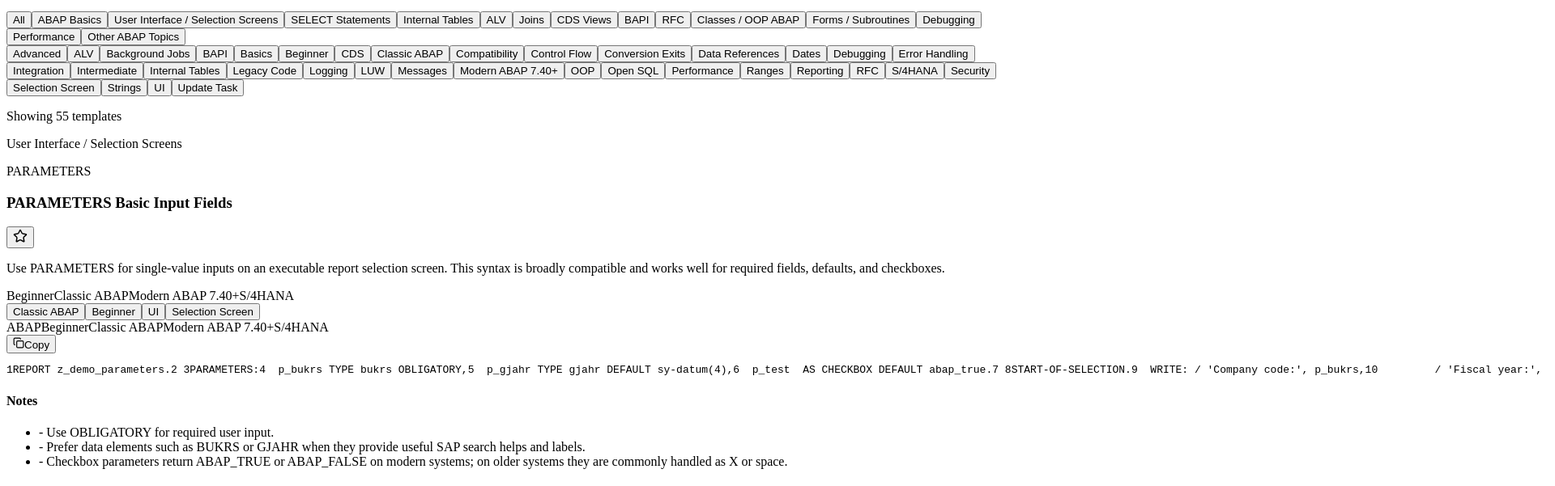
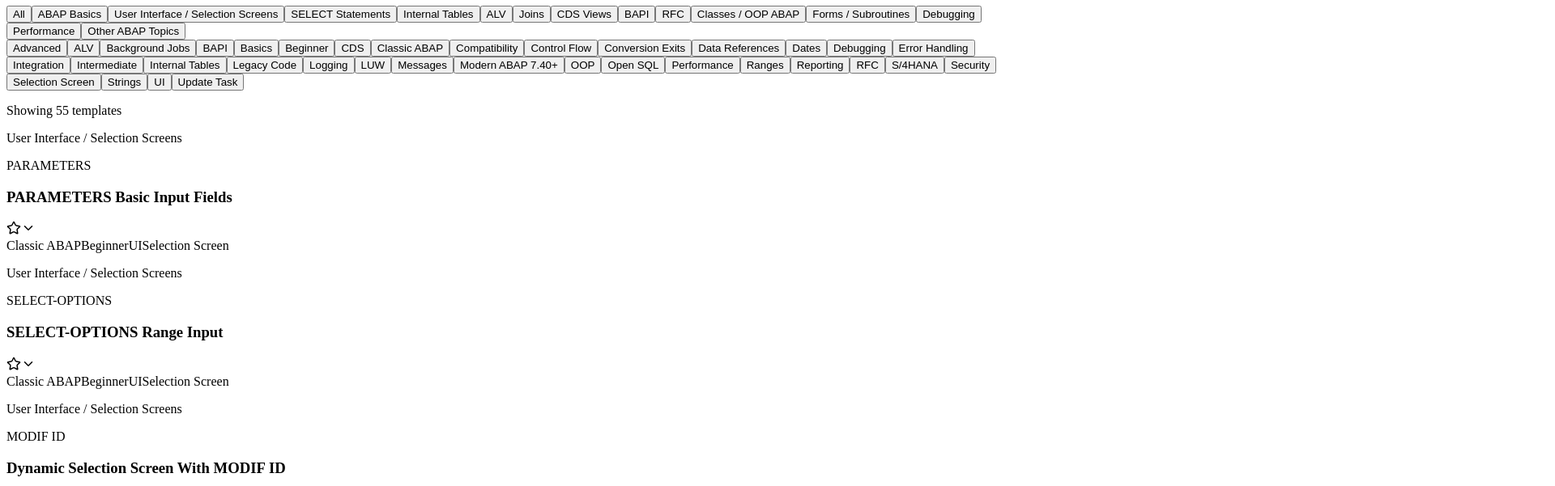
Before and after one commit to jrrcode/Abap-Cheatsheet, a React (Vite) app: page / in a window 1280 px wide. Shown: the part 1243-1844 px from the top of the page at 81% size, 1920 px wide, since content can reach past the window. Built offline with nearby package versions, Linux system fonts and the light colour scheme; the HTML template or start-up script is replaced by a standard one.

Commit message:
Make cards compact and expandable

```diff
--- a/src/App.jsx
+++ b/src/App.jsx
@@ -5,7 +5,6 @@ import {
   Lightbulb,
   Menu,
   Moon,
-  Sparkles,
   Star,
   Sun,
   X,
@@ -129,8 +128,8 @@ function App() {
             <aside className="relative h-full w-[min(88vw,22rem)] overflow-y-auto bg-white p-4 shadow-soft dark:bg-ink-900">
               <div className="mb-4 flex items-center justify-between">
                 <div className="flex items-center gap-3">
-                  <div className="flex h-10 w-10 items-center justify-center rounded-md bg-sap-600 text-white">
-                    <Sparkles size={20} />
+                  <div className="flex h-10 w-10 items-center justify-center rounded-md bg-sap-600 text-sm font-bold tracking-wide text-white">
+                    SAP
                   </div>
                   <div>
                     <p className="text-sm font-semibold">ABAP Cheatsheets</p>
@@ -175,7 +174,7 @@ function App() {
                   <p className="text-xs font-semibold uppercase tracking-[0.12em] text-sap-700 dark:text-sap-300">
                     {showingCategoryPage ? 'Category templates' : currentPage.eyebrow}
                   </p>
-                  <h1 className="truncate text-xl font-semibold text-ink-950 dark:text-white sm:text-2xl">
+                  <h1 className="truncate text-xl font-semibold text-sap-900 dark:text-sap-100 sm:text-2xl">
                     {showingCategoryPage ? activeCategory : currentPage.title}
                   </h1>
                 </div>
@@ -289,7 +288,7 @@ function App() {
                 </div>
 
                 {visibleCheatsheets.length ? (
-                  <section className="grid gap-4 xl:grid-cols-2">
+                  <section className="grid gap-4 md:grid-cols-2 xl:grid-cols-3">
                     {visibleCheatsheets.map((sheet) => (
                       <CheatSheetCard
                         favorite={favorites.includes(sheet.id)}
--- a/src/components/CheatSheetCard.jsx
+++ b/src/components/CheatSheetCard.jsx
@@ -1,30 +1,90 @@
-import { Star } from 'lucide-react';
+import { ChevronDown, Star } from 'lucide-react';
+import { useState } from 'react';
 import CodeBlock from './CodeBlock';
 
 function CheatSheetCard({ favorite, onToggleFavorite, onToggleTag, sheet }) {
+  const [expanded, setExpanded] = useState(false);
+
   return (
-    <article className="flex flex-col rounded-md border border-ink-200 bg-white shadow-sm dark:border-ink-800 dark:bg-ink-900">
-      <div className="border-b border-ink-200 p-5 dark:border-ink-800">
+    <article
+      className={`flex flex-col rounded-md border border-ink-200 bg-white shadow-sm transition hover:border-sap-200 hover:shadow-md dark:border-ink-800 dark:bg-ink-900 dark:hover:border-sap-800 ${expanded ? 'xl:col-span-2' : ''}`}
+    >
+      <div
+        aria-expanded={expanded}
+        className={`w-full p-5 text-left ${expanded ? 'border-b border-ink-200 dark:border-ink-800' : ''}`}
+        onClick={() => setExpanded((current) => !current)}
+        onKeyDown={(event) => {
+          if (event.key === 'Enter' || event.key === ' ') {
+            event.preventDefault();
+            setExpanded((current) => !current);
+          }
+        }}
+        role="button"
+        tabIndex={0}
+      >
         <div className="flex items-start justify-between gap-3">
           <div className="min-w-0">
             <p className="text-xs font-semibold uppercase tracking-[0.12em] text-sap-700 dark:text-sap-300">
               {sheet.category}
             </p>
             <p className="mt-1 text-xs font-medium text-ink-500 dark:text-ink-400">{sheet.subcategory}</p>
-            <h3 className="mt-2 text-lg font-semibold text-ink-950 dark:text-white">{sheet.title}</h3>
+            <h3 className="mt-2 text-lg font-semibold text-sap-900 dark:text-sap-100">{sheet.title}</h3>
           </div>
-          <button
-            aria-label={favorite ? 'Remove favorite' : 'Add favorite'}
-            className={`icon-button ${favorite ? 'border-accent-300 bg-accent-50 text-accent-700 dark:border-accent-600 dark:bg-accent-900/25 dark:text-accent-200' : ''}`}
-            onClick={onToggleFavorite}
-            type="button"
-            title={favorite ? 'Remove favorite' : 'Add favorite'}
-          >
-            <Star fill={favorite ? 'currentColor' : 'none'} size={18} />
-          </button>
+          <div className="flex shrink-0 items-center gap-2">
+            <span
+              className={`icon-button ${favorite ? 'border-accent-300 bg-accent-50 text-accent-700 dark:border-accent-600 dark:bg-accent-900/25 dark:text-accent-200' : ''}`}
+              onClick={(event) => {
+                event.stopPropagation();
+                onToggleFavorite();
+              }}
+              onKeyDown={(event) => {
+                if (event.key === 'Enter' || event.key === ' ') {
+                  event.preventDefault();
+                  event.stopPropagation();
+                  onToggleFavorite();
+                }
+              }}
+              role="button"
+              tabIndex={0}
+              title={favorite ? 'Remove favorite' : 'Add favorite'}
+            >
+              <Star fill={favorite ? 'currentColor' : 'none'} size={18} />
+            </span>
+            <ChevronDown
+              className={`text-ink-400 transition-transform ${expanded ? 'rotate-180' : ''}`}
+              size={18}
+            />
+          </div>
         </div>
-        <p className="mt-3 text-sm leading-6 text-ink-600 dark:text-ink-300">{sheet.explanation}</p>
-        <div className="mt-3 flex flex-wrap gap-2 text-xs">
+        <div className="mt-4 flex flex-wrap gap-2">
+          {sheet.tags.map((tag) => (
+            <span
+              className="tag-chip cursor-pointer"
+              key={tag}
+              onClick={(event) => {
+                event.stopPropagation();
+                onToggleTag(tag);
+              }}
+              onKeyDown={(event) => {
+                if (event.key === 'Enter' || event.key === ' ') {
+                  event.preventDefault();
+                  event.stopPropagation();
+                  onToggleTag(tag);
+                }
+              }}
+              role="button"
+              tabIndex={0}
+            >
+              {tag}
+            </span>
+          ))}
+        </div>
+      </div>
+
+      {expanded ? (
+      <div className="flex flex-1 flex-col gap-4 p-5">
+        <p className="text-sm leading-6 text-ink-600 dark:text-ink-300">{sheet.explanation}</p>
+        <div className="flex flex-wrap gap-2 text-xs">
           <span className="rounded-md bg-ink-100 px-2.5 py-1 font-semibold text-ink-700 dark:bg-ink-800 dark:text-ink-200">
             {sheet.difficulty}
           </span>
@@ -38,20 +98,10 @@ function CheatSheetCard({ favorite, onToggleFavorite, onToggleTag, sheet }) {
           ))}
         </div>
         {sheet.compatibilityNotes ? (
-          <p className="mt-3 text-xs leading-5 text-ink-500 dark:text-ink-400">
+          <p className="text-xs leading-5 text-ink-500 dark:text-ink-400">
             Compatibility notes: <span className="text-ink-700 dark:text-ink-200">{sheet.compatibilityNotes}</span>
           </p>
         ) : null}
-        <div className="mt-4 flex flex-wrap gap-2">
-          {sheet.tags.map((tag) => (
-            <button className="tag-chip" key={tag} onClick={() => onToggleTag(tag)} type="button">
-              {tag}
-            </button>
-          ))}
-        </div>
-      </div>
-
-      <div className="flex flex-1 flex-col gap-4 p-5">
         <CodeBlock code={sheet.code} compatibility={sheet.compatibility} difficulty={sheet.difficulty} />
         <div className="grid gap-4 md:grid-cols-2">
           <div>
@@ -85,6 +135,7 @@ function CheatSheetCard({ favorite, onToggleFavorite, onToggleTag, sheet }) {
             </div>
         </div>
       </div>
+      ) : null}
     </article>
   );
 }
--- a/src/components/Sidebar.jsx
+++ b/src/components/Sidebar.jsx
@@ -1,5 +1,3 @@
-import { Sparkles } from 'lucide-react';
-
 function Sidebar({
   activeView,
   activeCategory,
@@ -13,8 +11,8 @@ function Sidebar({
     <>
       {!mobile ? (
         <div className="mb-8 flex items-center gap-3">
-          <div className="flex h-11 w-11 items-center justify-center rounded-md bg-sap-600 text-white">
-            <Sparkles size={21} />
+          <div className="flex h-11 w-11 items-center justify-center rounded-md bg-sap-600 text-sm font-bold tracking-wide text-white">
+            SAP
           </div>
           <div>
             <p className="font-semibold text-ink-950 dark:text-white">ABAP Cheatsheets</p>
--- a/src/sections/TipsAndTricks.jsx
+++ b/src/sections/TipsAndTricks.jsx
@@ -1,8 +1,10 @@
 import { useMemo, useState } from 'react';
+import { ChevronDown } from 'lucide-react';
 import { tips } from '../data/tips';
 
 function TipsAndTricks() {
   const [activeCategory, setActiveCategory] = useState('All');
+  const [expandedTips, setExpandedTips] = useState([]);
 
   const tipCategories = useMemo(
     () => ['All', ...new Set(tips.map((tip) => tip.category))],
@@ -13,6 +15,12 @@ function TipsAndTricks() {
     () => tips.filter((tip) => activeCategory === 'All' || tip.category === activeCategory),
     [activeCategory],
   );
+
+  const toggleTip = (title) => {
+    setExpandedTips((current) =>
+      current.includes(title) ? current.filter((item) => item !== title) : [...current, title],
+    );
+  };
 
   return (
     <section>
@@ -37,24 +45,48 @@ function TipsAndTricks() {
         </div>
       </div>
 
-      <div className="grid gap-4 lg:grid-cols-2">
-        {visibleTips.map((tip) => (
+      <div className="grid gap-4 md:grid-cols-2 xl:grid-cols-3">
+        {visibleTips.map((tip) => {
+          const expanded = expandedTips.includes(tip.title);
+
+          return (
             <article
-            className="rounded-md border border-ink-200 bg-white p-5 shadow-sm dark:border-ink-800 dark:bg-ink-900"
+              className={`rounded-md border border-ink-200 bg-white shadow-sm transition hover:border-sap-200 hover:shadow-md dark:border-ink-800 dark:bg-ink-900 dark:hover:border-sap-800 ${expanded ? 'xl:col-span-2' : ''}`}
               key={tip.title}
             >
+              <button
+                aria-expanded={expanded}
+                className={`w-full p-5 text-left ${expanded ? 'border-b border-ink-200 dark:border-ink-800' : ''}`}
+                onClick={() => toggleTip(tip.title)}
+                type="button"
+              >
+                <div className="flex items-start justify-between gap-3">
+                  <div>
                     <p className="text-xs font-semibold uppercase tracking-[0.12em] text-sap-700 dark:text-sap-300">
                       {tip.category}
                     </p>
-            <h2 className="mt-2 text-lg font-semibold text-ink-950 dark:text-white">{tip.title}</h2>
-            <p className="mt-3 text-sm leading-6 text-ink-600 dark:text-ink-300">{tip.summary}</p>
+                    <h2 className="mt-2 text-lg font-semibold text-sap-900 dark:text-sap-100">{tip.title}</h2>
+                  </div>
+                  <ChevronDown
+                    className={`mt-1 shrink-0 text-ink-400 transition-transform ${expanded ? 'rotate-180' : ''}`}
+                    size={18}
+                  />
+                </div>
+              </button>
+
+              {expanded ? (
+                <div className="p-5">
+                  <p className="text-sm leading-6 text-ink-600 dark:text-ink-300">{tip.summary}</p>
                   <ul className="mt-4 space-y-2 text-sm leading-6 text-ink-600 dark:text-ink-300">
                     {tip.checklist.map((item) => (
                       <li key={item}>- {item}</li>
                     ))}
                   </ul>
+                </div>
+              ) : null}
             </article>
-        ))}
+          );
+        })}
       </div>
     </section>
   );
```
Lines whose indentation alone changed are shown as unchanged.
